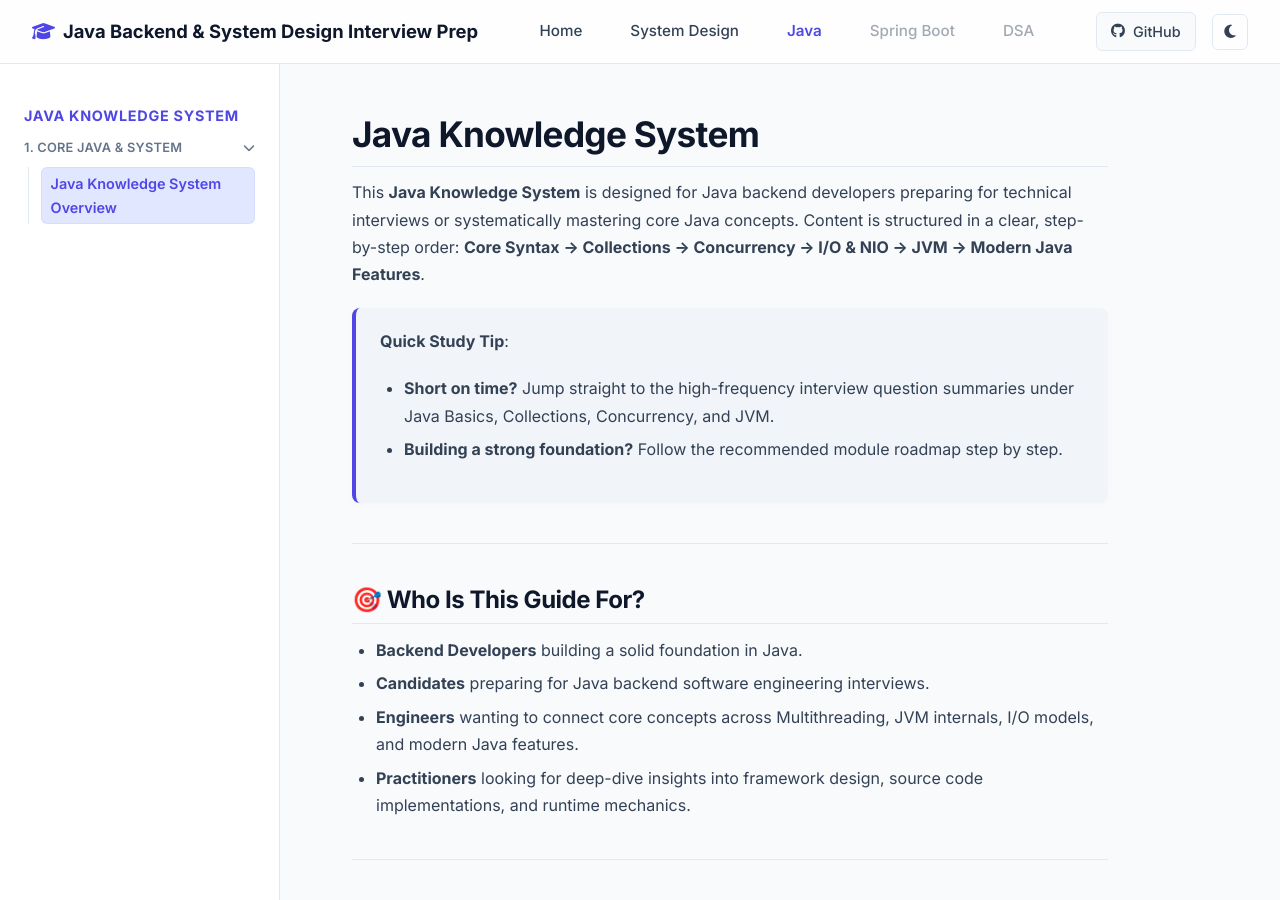
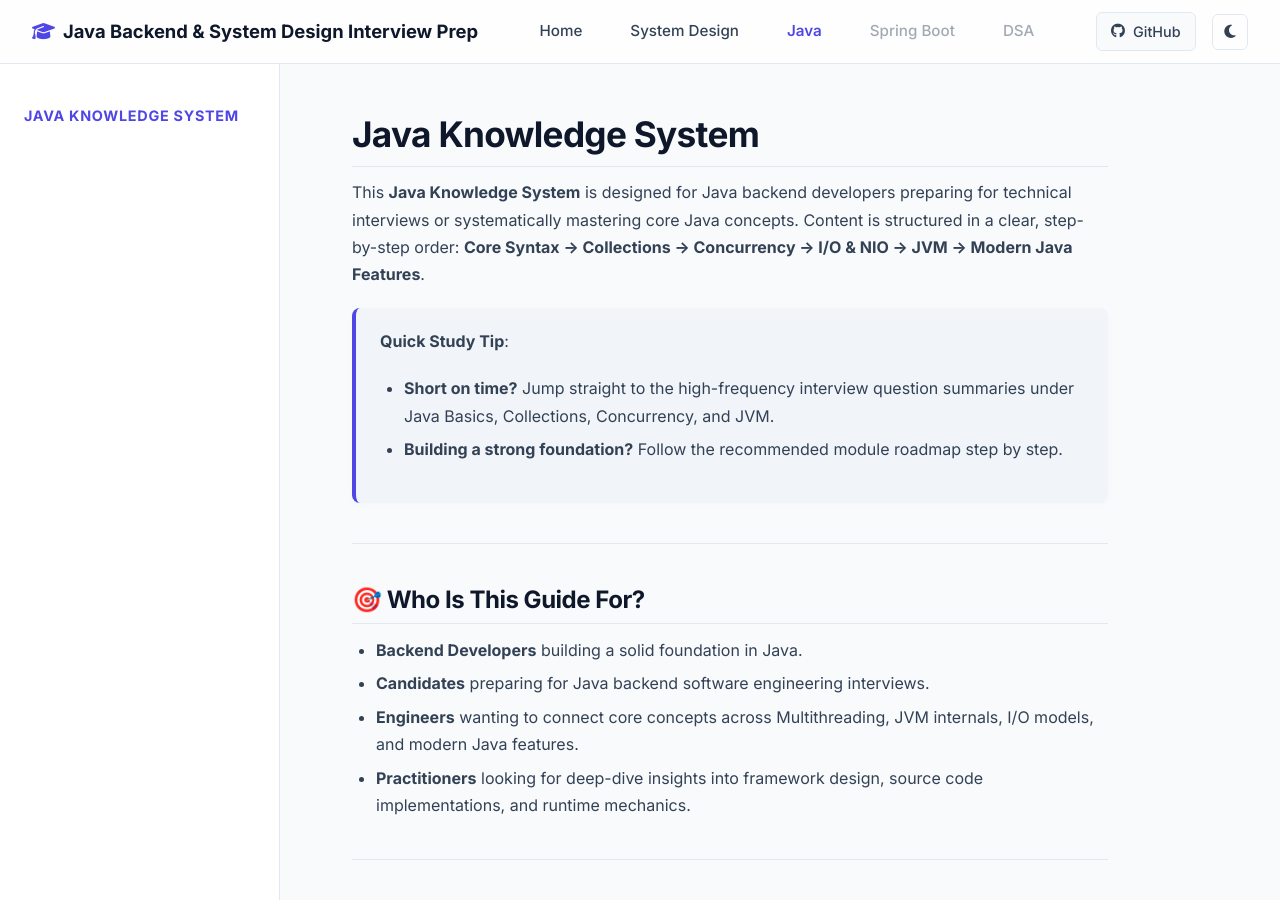
Before and after one commit to shouvik126/java-dsa-system-design-interview, a Jekyll site: the page built from Java/README.md, in a window 1280 px wide and 900 px high. Built offline with Jekyll 4.4.1, drawn with Linux system fonts in a browser that asks for light colours.

Commit message:
changes html structure

```diff
--- a/_layouts/default.html
+++ b/_layouts/default.html
@@ -47,8 +47,7 @@
           class="nav-item {% if page.url contains '/System-Design/' %}active{% endif %}">
           System Design
         </a>
-        <a href="{{ '/Java/' | relative_url }}"
-          class="nav-item {% if page.url contains '/Java/' %}active{% endif %}">
+        <a href="{{ '/Java/' | relative_url }}" class="nav-item {% if page.url contains '/Java/' %}active{% endif %}">
           Java
         </a>
         <a href="#" class="nav-item disabled" title="Coming Soon">
@@ -213,12 +212,11 @@
         {% elsif page.url contains '/Java/' %}
         <div class="sidebar-section">
           <h3 class="sidebar-heading">
-            <a href="{{ '/Java/' | relative_url }}"
-              class="{% if page.url == '/Java/' %}active{% endif %}">
+            <a href="{{ '/Java/' | relative_url }}" class="{% if page.url == '/Java/' %}active{% endif %}">
               Java Knowledge System
             </a>
           </h3>
-          <ul class="sidebar-tree">
+          <!--<ul class="sidebar-tree">
             <li class="tree-group">
               <div class="group-header">
                 <span class="group-title">1. Core Java & System</span>
@@ -233,7 +231,7 @@
                 </li>
               </ul>
             </li>
-          </ul>
+          </ul>-->
         </div>
         {% elsif page.url contains '/Spring-Boot/' %}
         <div class="sidebar-section">
```
